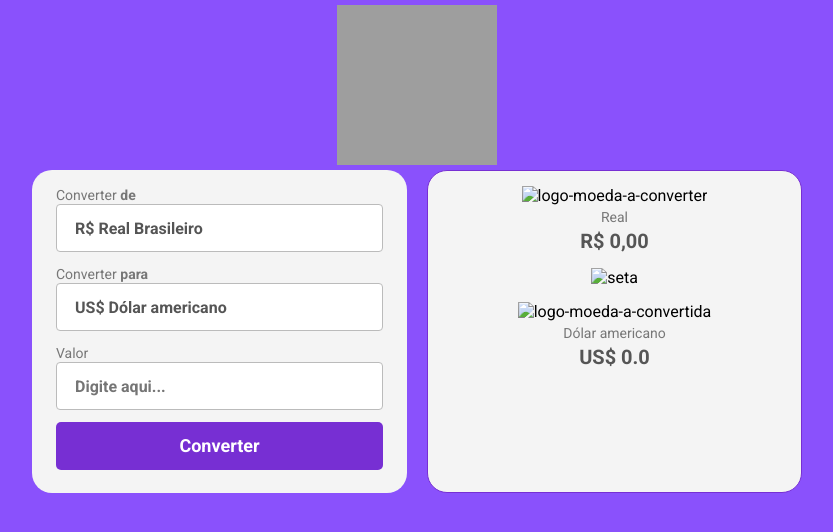
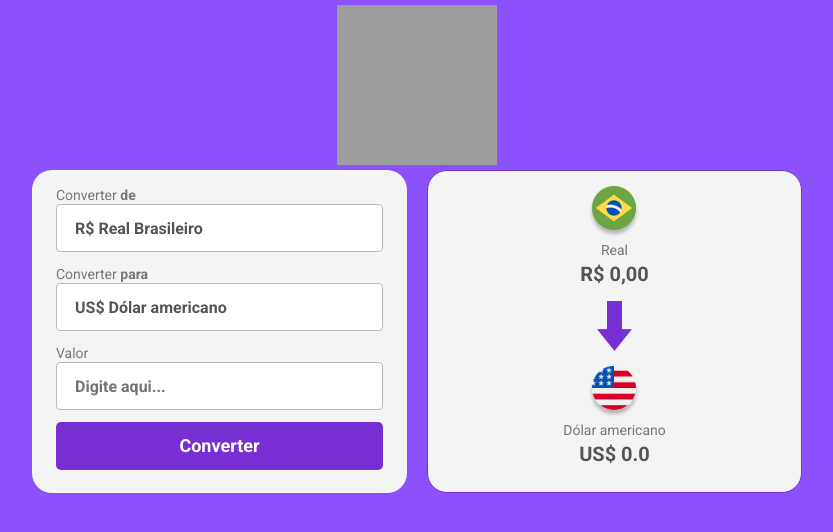
Before and after one commit to samukanm/conversor-de-moeda, a plain HTML site: page index.html in a window 1280 px wide. Shown: the whole page, without its empty margins (223-1056 px from the left). Drawn offline with Linux system fonts and the light colour scheme; the site is published under a folder, as on GitHub Pages, so addresses that start at the root find nothing.

Commit message:
alterou a chamada das imgs

```diff
--- a/index.html
+++ b/index.html
@@ -45,13 +45,13 @@
 
         <section>
             <div class="currency-box">
-                <img class="img" src="/assets/REAL.png" alt="logo-moeda-a-converter">
+                <img class="img" src="./assets/REAL.png" alt="logo-moeda-a-converter">
                 <p class="currency">Real</p>
                 <p class="currency-value-to-convert">R$ 0,00</p>
             </div>
-            <img class="arrow-img" src="/assets/arrow.png" alt="seta">
+            <img class="arrow-img" src="./assets/arrow.png" alt="seta">
             <div class="currency-box">
-                <img class="currency-img" src="/assets/USD.png" alt="logo-moeda-a-convertida">
+                <img class="currency-img" src="./assets/USD.png" alt="logo-moeda-a-convertida">
                 <p class="currency" id="currency-name">Dólar americano</p>
                 <p class="currency-value">US$ 0.0</p>
             </div>
```
